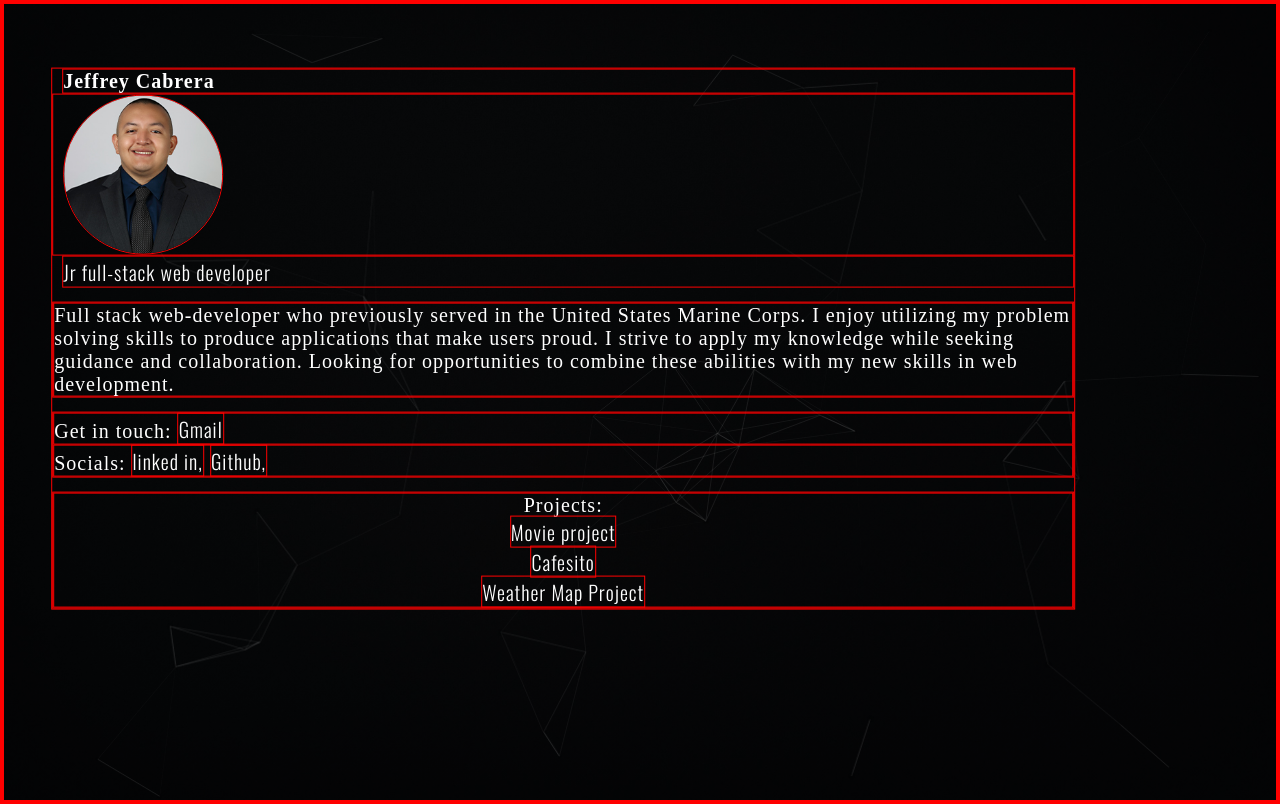
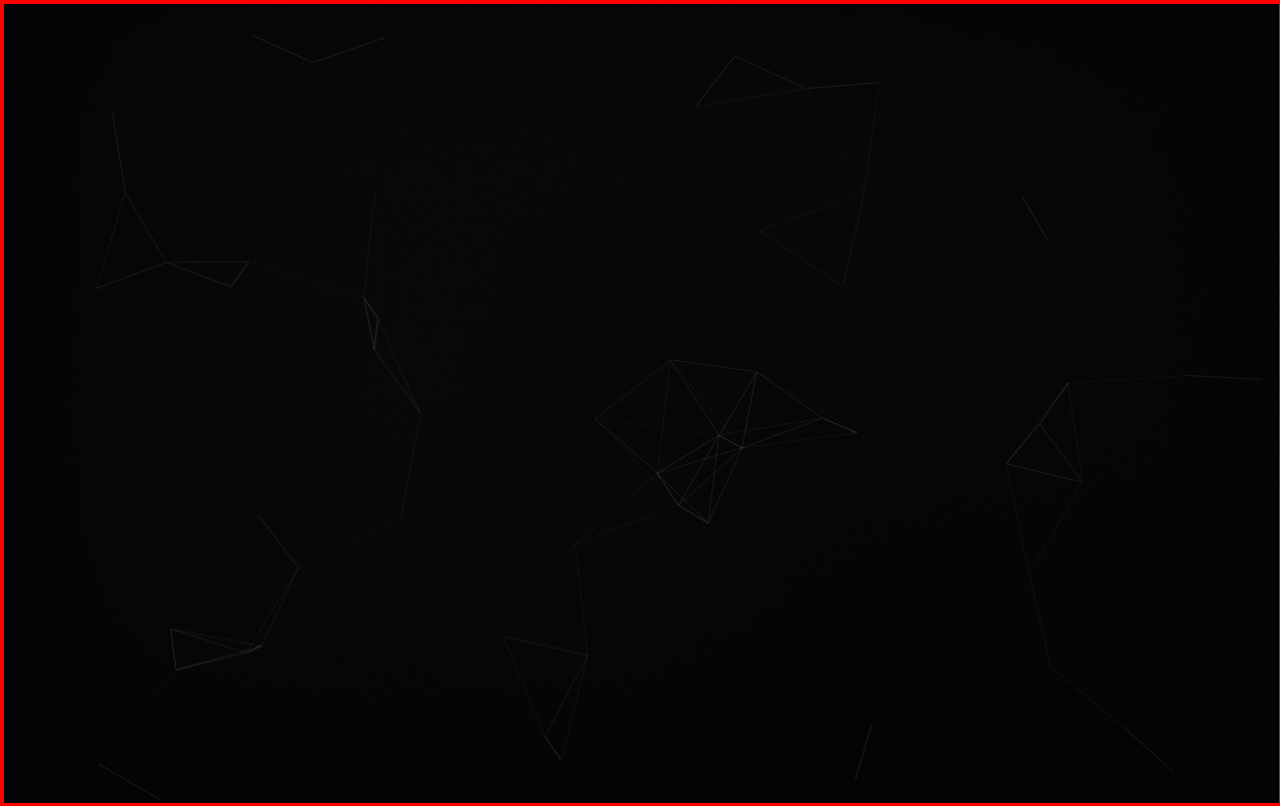
Before and after one commit to jeffrey840/jeffrey840.github.io, a plain HTML site: page index.html in a window 1280 px wide. Drawn offline with nearby package versions, Linux system fonts and the light colour scheme.

Commit message:
commented out unnecesary code

```diff
--- a/index.html
+++ b/index.html
@@ -13,44 +13,44 @@
 <body>
 <div id="particles-js">
 
-	<div class="center-text">
+<!--	<div class="center-text">-->
 
-		<h1 class="DINpro name">Jeffrey Cabrera</h1>
+<!--		<h1 class="DINpro name">Jeffrey Cabrera</h1>-->
 
-		<div class="headshot-container">
-			<img class="headshot" src="AP%20Jeffrey%20Cabrera.jpg" alt="my headshot"/>
-		</div>
+<!--		<div class="headshot-container">-->
+<!--			<img class="headshot" src="AP%20Jeffrey%20Cabrera.jpg" alt="my headshot"/>-->
+<!--		</div>-->
 
-		<p class="oswald sub-heading">Jr full-stack web developer</p>
-		<br>
-		<div class="about-me">
-		<p class="DINpro">Full stack web-developer who previously served in the United States Marine Corps. I enjoy utilizing my problem solving skills to produce applications that make users proud. I strive to apply my knowledge while seeking guidance and collaboration. Looking for opportunities to combine these abilities with my new skills in web development.</p>
-		</div>
-		<br>
-		<div class="contact">
-			<p>Get in touch:
-			<a href="mailto:jeffrey.f.cabrera@gmail.com" target="_blank">Gmail</a>
-			</p>
-			<p>
-				Socials:
-				<a href="https://www.linkedin.com/in/jeffrey-f-cabrera-/" target="_blank">linked in,</a>
-				<a href="https://github.com/jeffrey840" target="_blank">Github,</a>
-			</p>
-		</div>
-		<br>
-		<div class="">
-			<p class="project">Projects:
-				<br>
-			<a href="https://github.com/ethan-jeffrey-movie-project/movie-project" target="_blank">Movie project</a>
-				<br>
-			<a href="https://flores-cabrera-coffee-project.github.io/coffee-project/" target="_blank">Cafesito</a>
-				<br>
-			<a href="https://github.com/jeffrey840/Weather-Map-Project" target="_blank">Weather Map Project</a>
-				<br>
-			</p>
-		</div>
+<!--		<p class="oswald sub-heading">Jr full-stack web developer</p>-->
+<!--		<br>-->
+<!--		<div class="about-me">-->
+<!--		<p class="DINpro">Full stack web-developer who previously served in the United States Marine Corps. I enjoy utilizing my problem solving skills to produce applications that make users proud. I strive to apply my knowledge while seeking guidance and collaboration. Looking for opportunities to combine these abilities with my new skills in web development.</p>-->
+<!--		</div>-->
+<!--		<br>-->
+<!--		<div class="contact">-->
+<!--			<p>Get in touch:-->
+<!--			<a href="mailto:jeffrey.f.cabrera@gmail.com" target="_blank">Gmail</a>-->
+<!--			</p>-->
+<!--			<p>-->
+<!--				Socials:-->
+<!--				<a href="https://www.linkedin.com/in/jeffrey-f-cabrera-/" target="_blank">linked in,</a>-->
+<!--				<a href="https://github.com/jeffrey840" target="_blank">Github,</a>-->
+<!--			</p>-->
+<!--		</div>-->
+<!--		<br>-->
+<!--		<div class="">-->
+<!--			<p class="project">Projects:-->
+<!--				<br>-->
+<!--			<a href="https://github.com/ethan-jeffrey-movie-project/movie-project" target="_blank">Movie project</a>-->
+<!--				<br>-->
+<!--			<a href="https://flores-cabrera-coffee-project.github.io/coffee-project/" target="_blank">Cafesito</a>-->
+<!--				<br>-->
+<!--			<a href="https://github.com/jeffrey840/Weather-Map-Project" target="_blank">Weather Map Project</a>-->
+<!--				<br>-->
+<!--			</p>-->
+<!--		</div>-->
 
-	</div>
+<!--	</div>-->
 </div>
 <!-- particles js files -->
 
--- a/style.css
+++ b/style.css
@@ -22,85 +22,84 @@ canvas{ display: block; vertical-align: bottom; }
 }
 
 
-.center-text {
-    position: absolute;
-    top: 22%;
-    left: 20%;
-    transform: translate(-20%, -20%);
-}
+/*.center-text {*/
+/*    position: absolute;*/
+/*    top: 22%;*/
+/*    left: 20%;*/
+/*    transform: translate(-20%, -20%);*/
+/*}*/
 
-* {
-    margin: 0px;
-    padding: 0px;
-    box-sizing: border-box;
+/** {*/
+/*    margin: 0px;*/
+/*    padding: 0px;*/
+/*    box-sizing: border-box;*/
+/*}*/
 
-}
+/*.name {*/
+/*    color: white;*/
+/*    font-family: 'DINPro-Light';*/
+/*    font-size: 30px;*/
+/*    margin-left: 10px;*/
+/*}*/
 
-.name {
-    color: white;
-    font-family: 'DINPro-Light';
-    font-size: 30px;
-    margin-left: 10px;
-}
+/*.headshot {*/
+/*    width: 20vh;*/
+/*    border-radius: 150px;*/
+/*    margin-left: 10px;*/
+/*}*/
 
-.headshot {
-    width: 20vh;
-    border-radius: 150px;
-    margin-left: 10px;
-}
+/*.headshot-container {*/
+/*    display: flex;*/
+/*    align-items: center;*/
+/*}*/
 
-.headshot-container {
-    display: flex;
-    align-items: center;
-}
+/*.sub-heading {*/
+/*    margin-left: 10px;*/
+/*}*/
 
-.sub-heading {
-    margin-left: 10px;
-}
+/*p {*/
+/*    color: white;*/
+/*    font-family: 'DINPro-Light';*/
+/*    letter-spacing: .05em;*/
+/*    font-size: 20px;*/
+/*}*/
 
-p {
-    color: white;
-    font-family: 'DINPro-Light';
-    letter-spacing: .05em;
-    font-size: 20px;
-}
+/*.contact a{*/
+/*    text-decoration: none;*/
+/*    color: white;*/
+/*    font-family: 'Oswald', sans-serif;*/
+/*    letter-spacing: .05em;*/
+/*    font-size: 20px;*/
+/*    transition: opacity 0.5s ease-in-out;*/
+/*}*/
+/*.contact a:hover{*/
+/*    text-decoration: none;*/
+/*    color: darkgrey;*/
+/*    opacity: .7;*/
+/*}*/
 
-.contact a{
-    text-decoration: none;
-    color: white;
-    font-family: 'Oswald', sans-serif;
-    letter-spacing: .05em;
-    font-size: 20px;
-    transition: opacity 0.5s ease-in-out;
-}
-.contact a:hover{
-    text-decoration: none;
-    color: darkgrey;
-    opacity: .7;
-}
+/*.DINpro {*/
+/*    color: white;*/
+/*    font-family: 'DINPro-Light';*/
+/*    letter-spacing: .05em;*/
+/*    font-size: 20px;*/
+/*}*/
 
-.DINpro {
-    color: white;
-    font-family: 'DINPro-Light';
-    letter-spacing: .05em;
-    font-size: 20px;
-}
+/*.oswald {*/
+/*    color: white;*/
+/*    font-family:'Oswald', sans-serif;*/
+/*    letter-spacing: .05em;*/
+/*    font-size: 20px;*/
+/*}*/
 
-.oswald {
-    color: white;
-    font-family:'Oswald', sans-serif;
-    letter-spacing: .05em;
-    font-size: 20px;
-}
+/*.project {*/
+/*    text-align: center;*/
+/*}*/
 
-.project {
-    text-align: center;
-}
-
-.project a {
-    color: white;
-    font-family:'Oswald', sans-serif;
-    letter-spacing: .05em;
-    font-size: 20px;
-    text-decoration: none;
-}
+/*.project a {*/
+/*    color: white;*/
+/*    font-family:'Oswald', sans-serif;*/
+/*    letter-spacing: .05em;*/
+/*    font-size: 20px;*/
+/*    text-decoration: none;*/
+/*}*/
```
